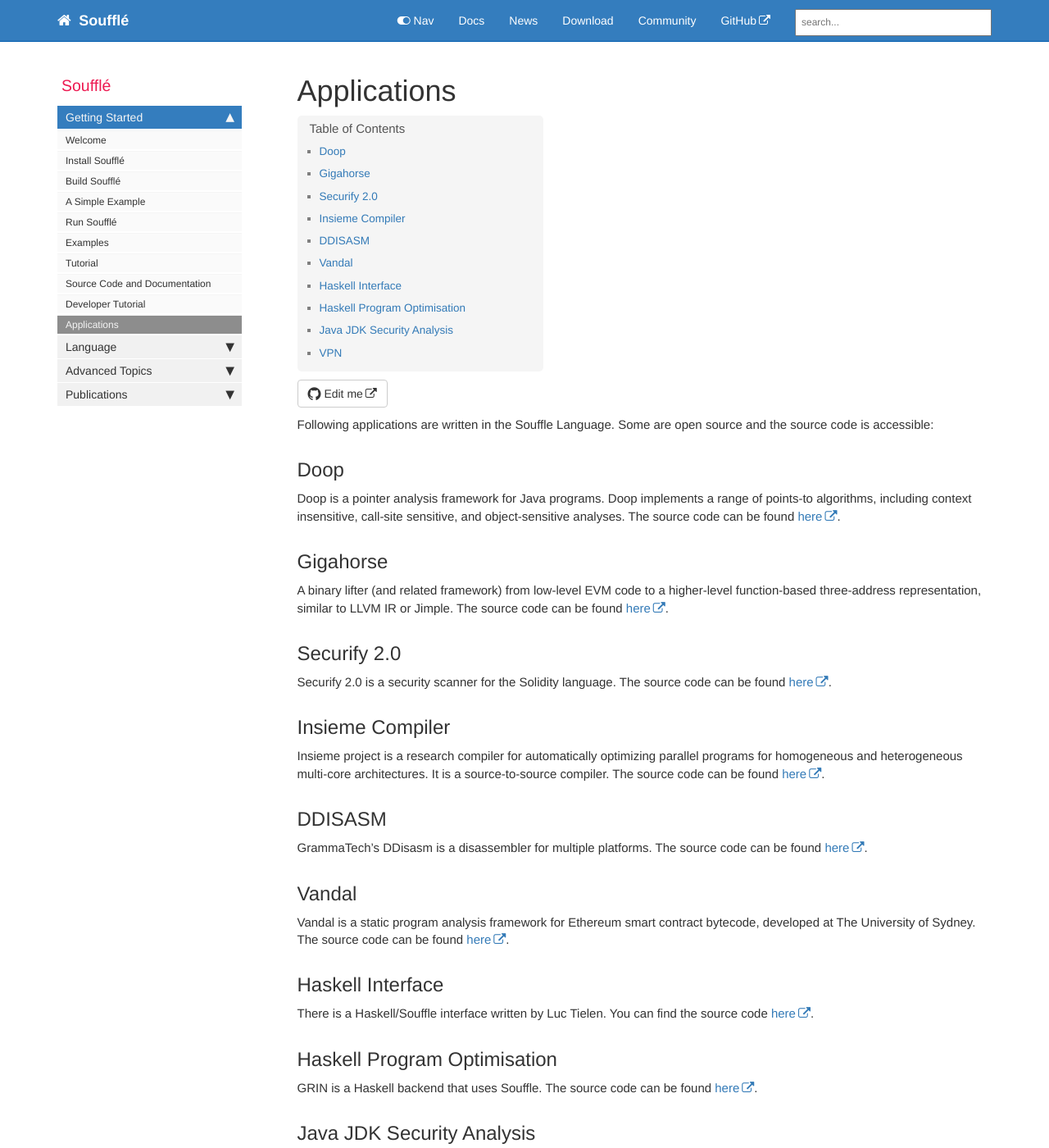
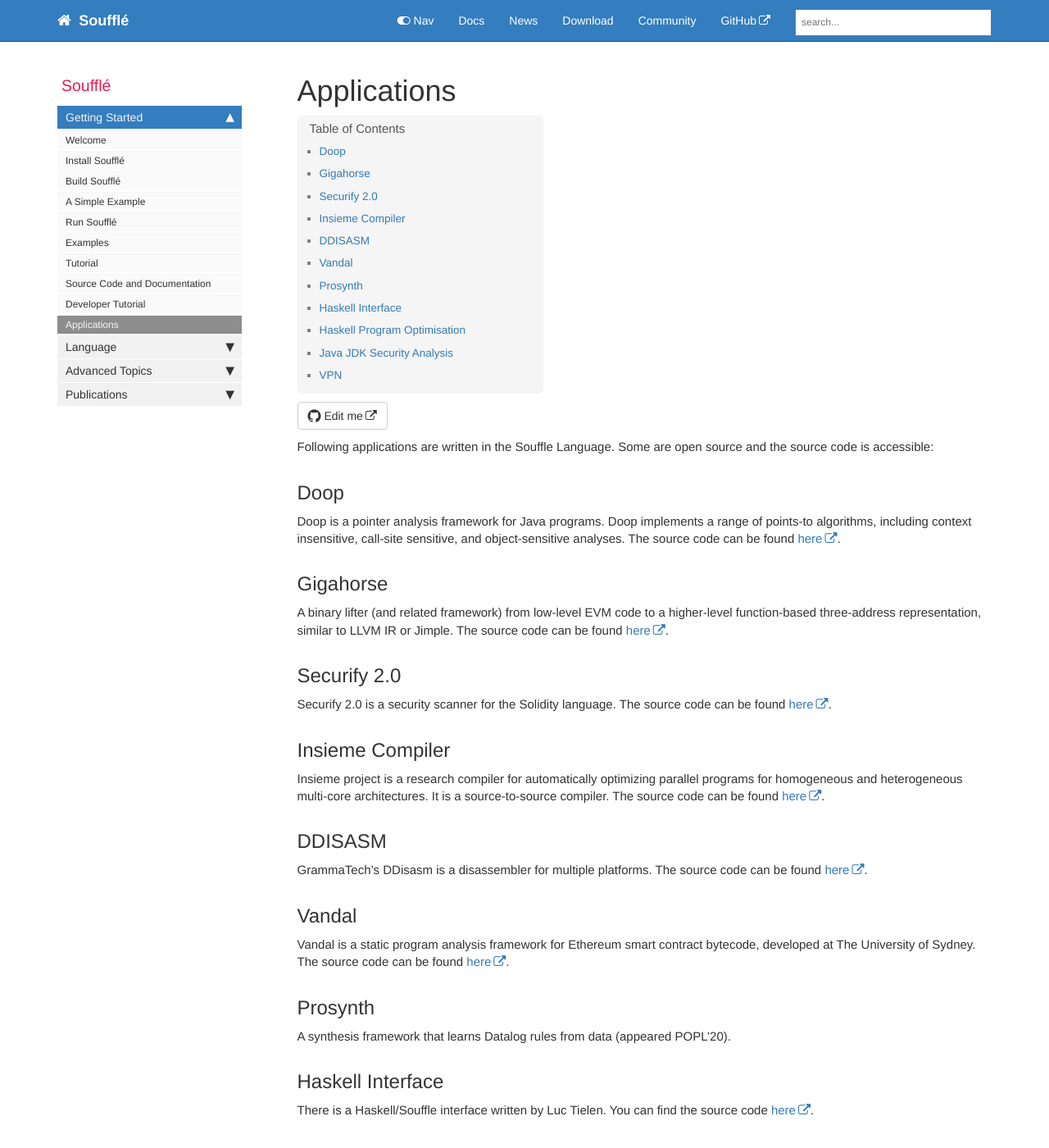
Before and after one commit to souffle-lang/souffle-lang.github.io, a Jekyll site: the page built from pages/docs/applications.md, in a window 1280 px wide and 1400 px high. Shown: the whole window at 82% size. Built offline with Jekyll 4.4.1, drawn with Linux system fonts in a browser that asks for light colours; comment, search, counter and statistics services are not loaded.

Commit message:
Update applications.md

```diff
--- a/pages/docs/applications.md
+++ b/pages/docs/applications.md
@@ -33,6 +33,9 @@ GrammaTech's DDisasm is a disassembler for multiple platforms. The source code c
 Vandal is a static program analysis framework for Ethereum smart contract bytecode, developed at The University of
 Sydney. The source code can be found [here](https://github.com/usyd-blockchain/vandal).
 
+## Prosynth
+A synthesis framework that learns Datalog rules from data (appeared POPL'20).
+
 ## Haskell Interface
 There is a Haskell/Souffle interface written by Luc Tielen. You can find the source code [here](https://github.com/luc-tielen/souffle-haskell).
 
@@ -47,5 +50,4 @@ Souffle was initially used to find security vulnerabilities in the Java JDK libr
 Amazon used Souffle to verify VPN connections in the AWS cloud.
 
 
-
 {% include links.html %}
```
